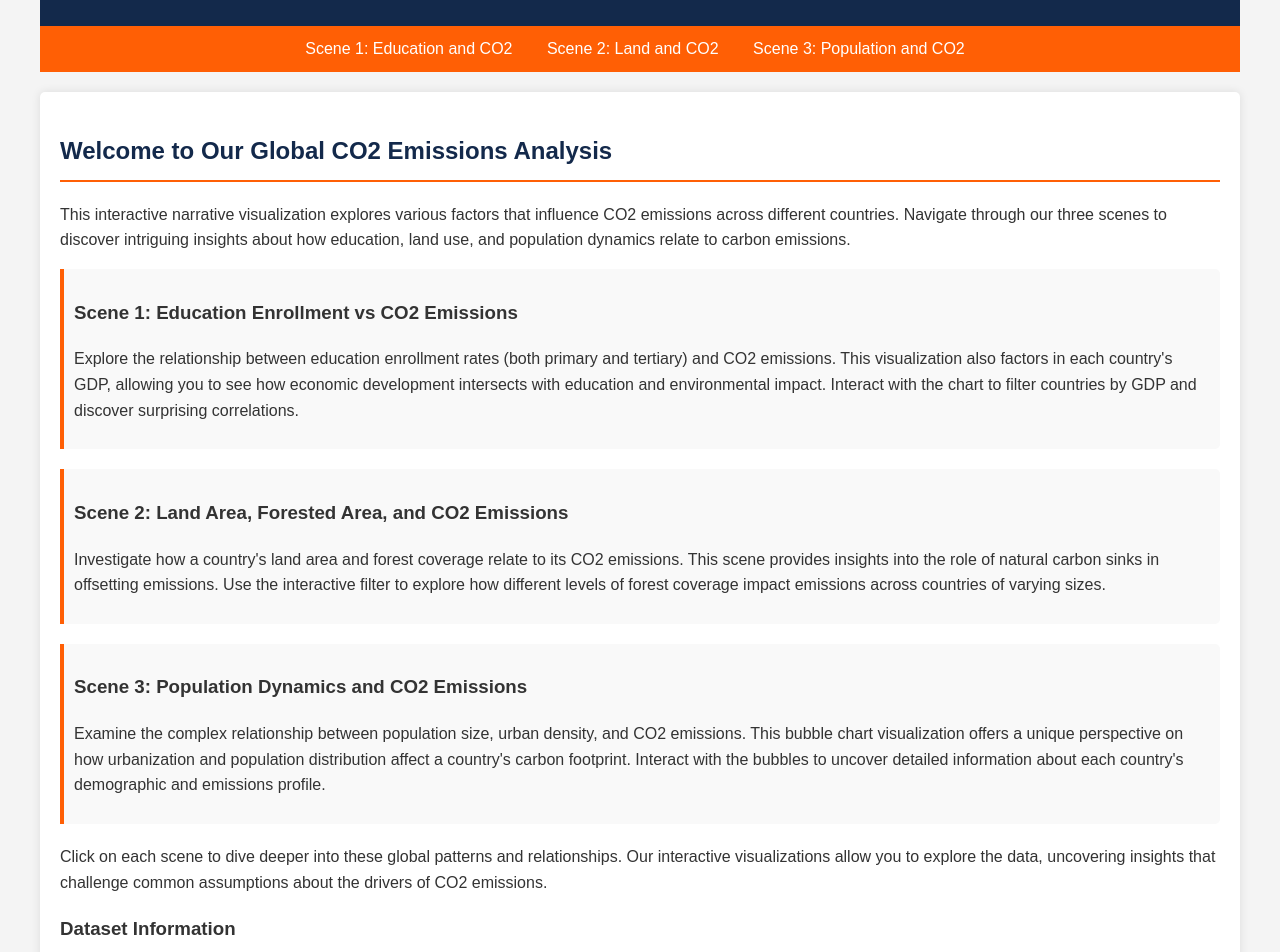
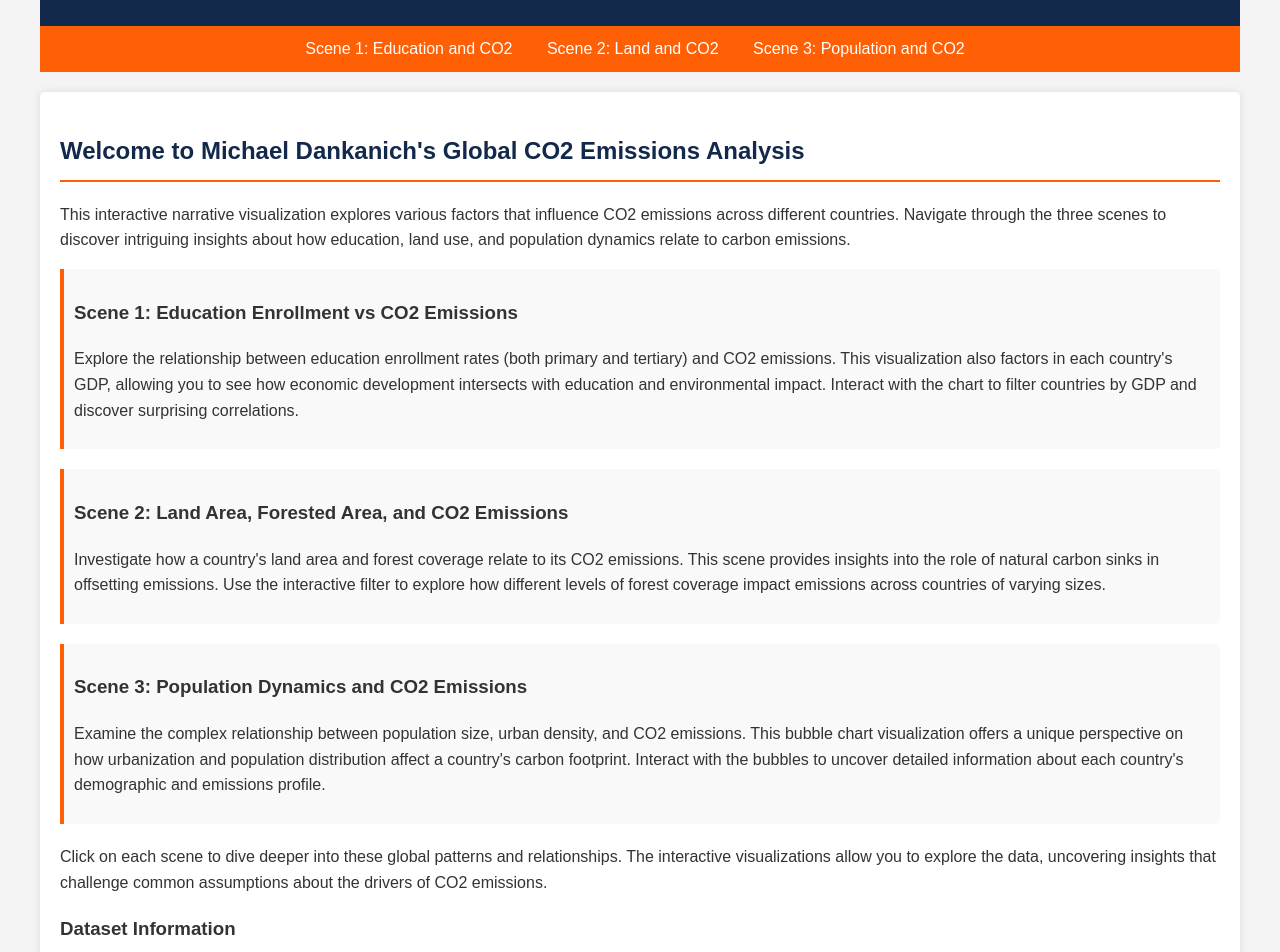
Before and after one commit to MikeDank/CS416_Narrative_Visualization, a plain HTML site: page index.html in a window 1280 px wide. Shown: the part 120-1072 px from the top of the page. Drawn offline with Linux system fonts and the light colour scheme.

Commit message:
Update index.html
changed verbiage to reflect author perspective rather than collective class / course cohort perspective

```diff
--- a/index.html
+++ b/index.html
@@ -34,8 +34,8 @@
     </nav>
 
     <main>
-        <h2>Welcome to Our Global CO2 Emissions Analysis</h2>
-        <p>This interactive narrative visualization explores various factors that influence CO2 emissions across different countries. Navigate through our three scenes to discover intriguing insights about how education, land use, and population dynamics relate to carbon emissions.</p>
+        <h2>Welcome to Michael Dankanich's Global CO2 Emissions Analysis</h2>
+        <p>This interactive narrative visualization explores various factors that influence CO2 emissions across different countries. Navigate through the three scenes to discover intriguing insights about how education, land use, and population dynamics relate to carbon emissions.</p>
 
         <div class="scene-description">
             <h3>Scene 1: Education Enrollment vs CO2 Emissions</h3>
@@ -52,7 +52,7 @@
             <p>Examine the complex relationship between population size, urban density, and CO2 emissions. This bubble chart visualization offers a unique perspective on how urbanization and population distribution affect a country's carbon footprint. Interact with the bubbles to uncover detailed information about each country's demographic and emissions profile.</p>
         </div>
 
-        <p>Click on each scene to dive deeper into these global patterns and relationships. Our interactive visualizations allow you to explore the data, uncovering insights that challenge common assumptions about the drivers of CO2 emissions.</p>
+        <p>Click on each scene to dive deeper into these global patterns and relationships. The interactive visualizations allow you to explore the data, uncovering insights that challenge common assumptions about the drivers of CO2 emissions.</p>
 
         <h3>Dataset Information</h3>
         <p>The visualizations in this project are based on the "Countries of the World 2023" dataset. This comprehensive dataset provides a wide range of information about countries worldwide, including demographic, economic, and environmental data.</p>
```
